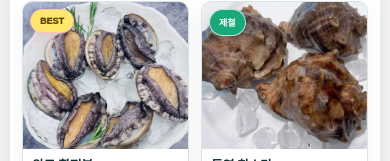
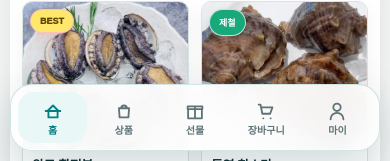
Before and after one commit to DAIL621/pado-store, a Next.js app: page / in a window 390 px wide. Shown: the part 683-844 px from the top of the page. Built offline with nearby package versions, Linux system fonts and the light colour scheme; no server answers.

Commit message:
Add mobile shopping bottom navigation

```diff
--- a/app/layout.tsx
+++ b/app/layout.tsx
@@ -2,6 +2,7 @@ import type { Metadata } from "next";
 import "./globals.css";
 import { Header } from "@/components/layout/Header";
 import { Footer } from "@/components/layout/Footer";
+import { MobileBottomNav } from "@/components/layout/MobileBottomNav";
 import { CartProvider } from "@/components/cart/CartProvider";
 
 const siteUrl = process.env.NEXT_PUBLIC_SITE_URL || "https://pado-story.vercel.app";
@@ -32,5 +33,16 @@ export const metadata: Metadata = {
 };
 
 export default function RootLayout({ children }: Readonly<{ children: React.ReactNode }>) {
-  return <html lang="ko" data-scroll-behavior="smooth"><body><CartProvider><Header /><main>{children}</main><Footer /></CartProvider></body></html>;
+  return (
+    <html lang="ko" data-scroll-behavior="smooth">
+      <body>
+        <CartProvider>
+          <Header />
+          <main>{children}</main>
+          <Footer />
+          <MobileBottomNav />
+        </CartProvider>
+      </body>
+    </html>
+  );
 }
--- /dev/null
+++ b/components/layout/MobileBottomNav.tsx
@@ -0,0 +1,39 @@
+"use client";
+
+import Link from "next/link";
+import { usePathname } from "next/navigation";
+import { useCart } from "@/components/cart/CartProvider";
+
+const items = [
+  { href: "/", label: "홈", icon: "M4 12h16M6 12l6-6 6 6M7 11v8h10v-8" },
+  { href: "/products", label: "상품", icon: "M6.5 9h11l-.7 10H7.2L6.5 9ZM9 9a3 3 0 0 1 6 0" },
+  { href: "/categories/gift-set", label: "선물", icon: "M4.5 10h15v10h-15V10ZM4 10h16V7H4v3ZM12 7v13" },
+  { href: "/cart", label: "장바구니", icon: "M4 5h2l2 10h8.5L19 8H7M9 20h.1M17 20h.1" },
+  { href: "/mypage", label: "마이", icon: "M12 12a4 4 0 1 0 0-8 4 4 0 0 0 0 8ZM5 21a7 7 0 0 1 14 0" }
+];
+
+export function MobileBottomNav() {
+  const pathname = usePathname();
+  const { count, ready } = useCart();
+
+  return (
+    <nav className="mobile-bottom-nav" aria-label="모바일 빠른 이동">
+      {items.map((item) => {
+        const active = item.href === "/" ? pathname === "/" : pathname.startsWith(item.href);
+        const showBadge = item.href === "/cart" && ready && count > 0;
+
+        return (
+          <Link href={item.href} key={item.href} className={active ? "active" : ""}>
+            <span>
+              <svg viewBox="0 0 24 24" aria-hidden="true">
+                <path d={item.icon} />
+              </svg>
+              {showBadge && <b>{count > 99 ? "99+" : count}</b>}
+            </span>
+            <strong>{item.label}</strong>
+          </Link>
+        );
+      })}
+    </nav>
+  );
+}
```
Also changed, not shown: scripts/verify-shopping-discovery.mjs (+7 -1 lines), app/globals.css.
